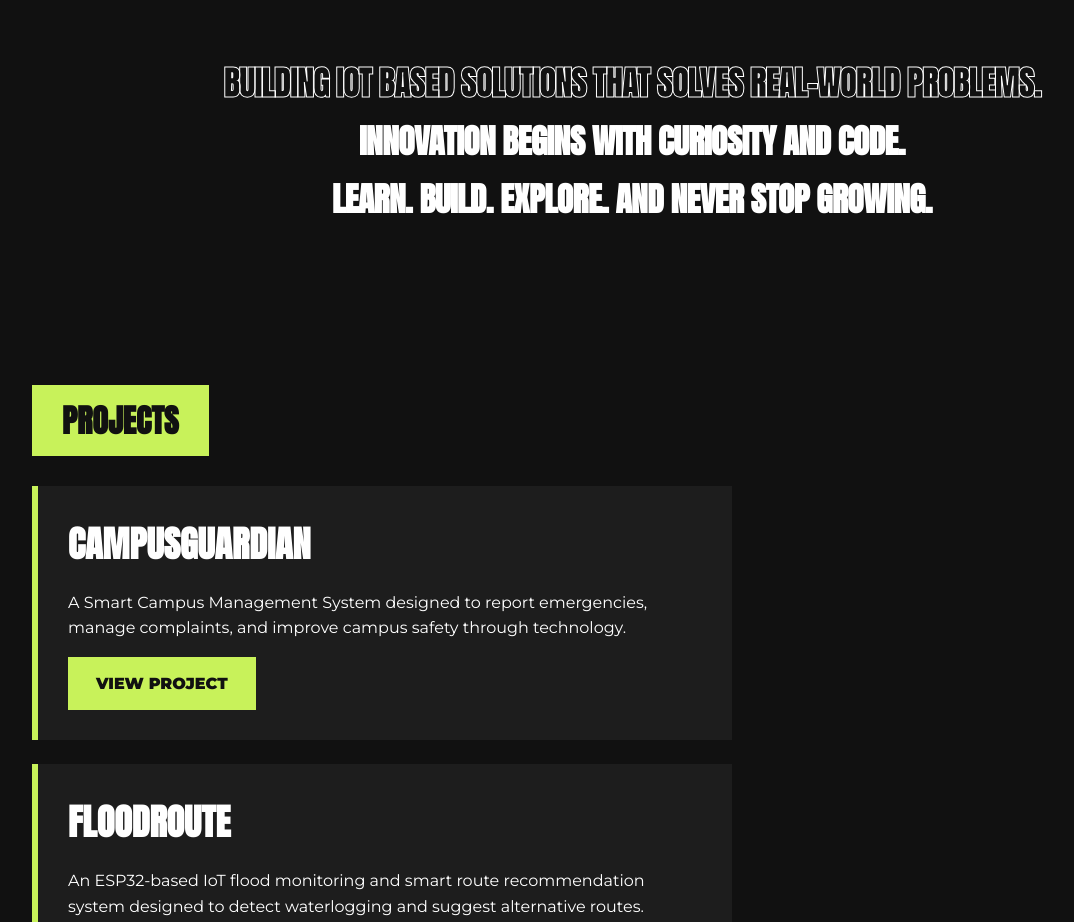
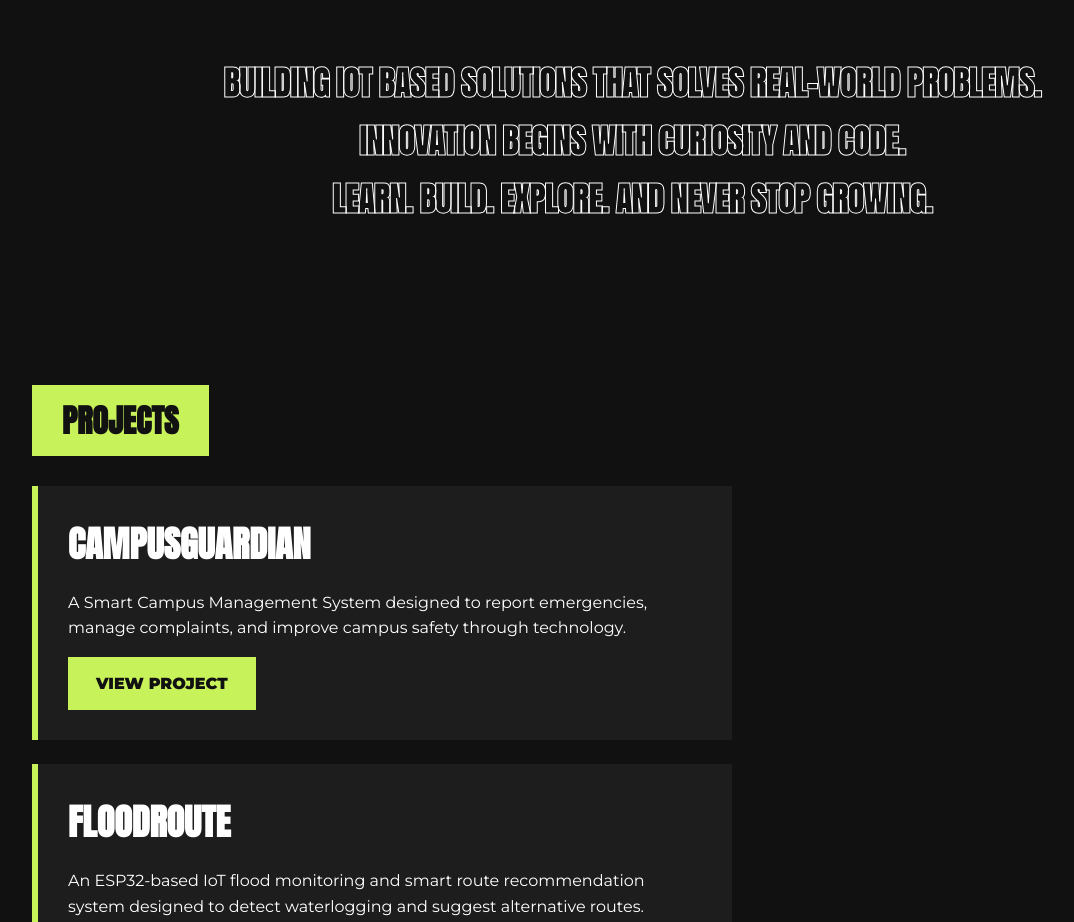
Before and after one commit to emon-p/portfolio, a plain HTML site: page index.html in a window 1280 px wide. Shown: the part 840-1762 px from the top of the page, without its empty margins (8-1082 px from the left). Drawn offline with Linux system fonts and the light colour scheme.

Commit message:
update index.html

```diff
--- a/index.html
+++ b/index.html
@@ -38,8 +38,8 @@
   <!-- Motivational text -->
   <section class="quotes">
     <h2 span class="outline">BUILDING IoT BASED SOLUTIONS THAT SOLVES REAL-WORLD PROBLEMS.</span></h2>
-    <h2>INNOVATION BEGINS WITH CURIOSITY AND CODE.</h2>
-    <h2>LEARN. BUILD. EXPLORE. AND NEVER STOP GROWING.</h2>
+    <h2 span class="outline">INNOVATION BEGINS WITH CURIOSITY AND CODE.</span></h2>
+    <h2 span class="outline">LEARN. BUILD. EXPLORE. AND NEVER STOP GROWING.</span></h2>
   </section>
 
   <!-- Projects -->
```
